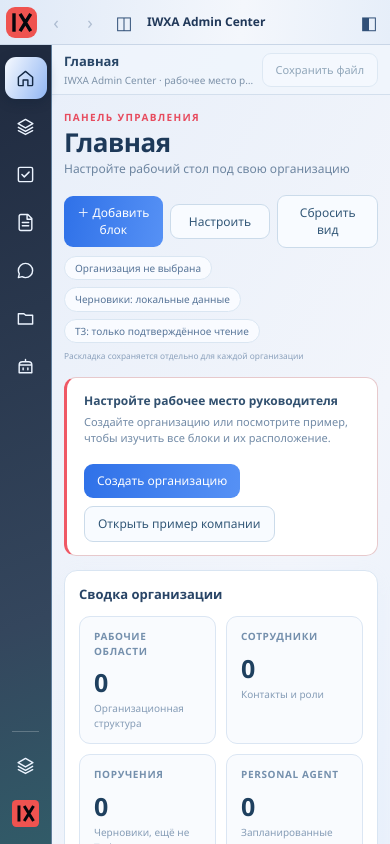
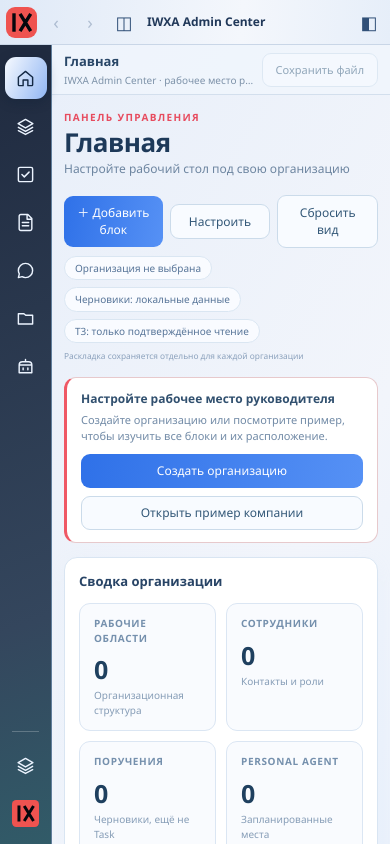
Before and after one commit to Faust-S/Center, a React (Vite) app: page / in a window 390 px wide. Built offline with nearby package versions, Linux system fonts and the light colour scheme.

Commit message:
fix(admin 0.4.1): prevent first-use explanation collapsing beside wide actions in native compact 820x650 desktop

```diff
--- a/src/admin-v8.css
+++ b/src/admin-v8.css
@@ -433,3 +433,31 @@ body{padding:11px;background:#172238}
   .v8-app.with-inspector .main .top{padding-left:14px;padding-right:14px}
   .v8-app.with-inspector .main .top-save{padding:6px 8px}
 }
+
+
+/* IWXA 0.4.1: native 820x650 first-use view.
+   Do not squeeze the product explanation into a 65px column when two
+   full-width manager actions are present. Both remain independently usable. */
+@media(max-width:970px){
+ .v8-app .v8-start-notice{
+   display:flex;flex-direction:column;align-items:stretch;
+   gap:10px;padding:12px 14px;
+ }
+ .v8-app .v8-start-notice>div:first-child{
+   flex:0 1 auto;width:100%;min-width:0;
+ }
+ .v8-app .v8-start-notice :where(strong,p){
+   display:block;max-width:none;
+ }
+ .v8-app .v8-start-actions{
+   display:grid;width:100%;min-width:0;flex:0 1 auto;
+   grid-template-columns:repeat(2,minmax(0,1fr));gap:8px;
+ }
+ .v8-app .v8-start-actions button{
+   min-width:0;width:100%;white-space:normal;
+   padding:7px 10px;line-height:1.35;
+ }
+}
+@media(max-width:570px){
+ .v8-app .v8-start-actions{grid-template-columns:1fr;}
+}
```
